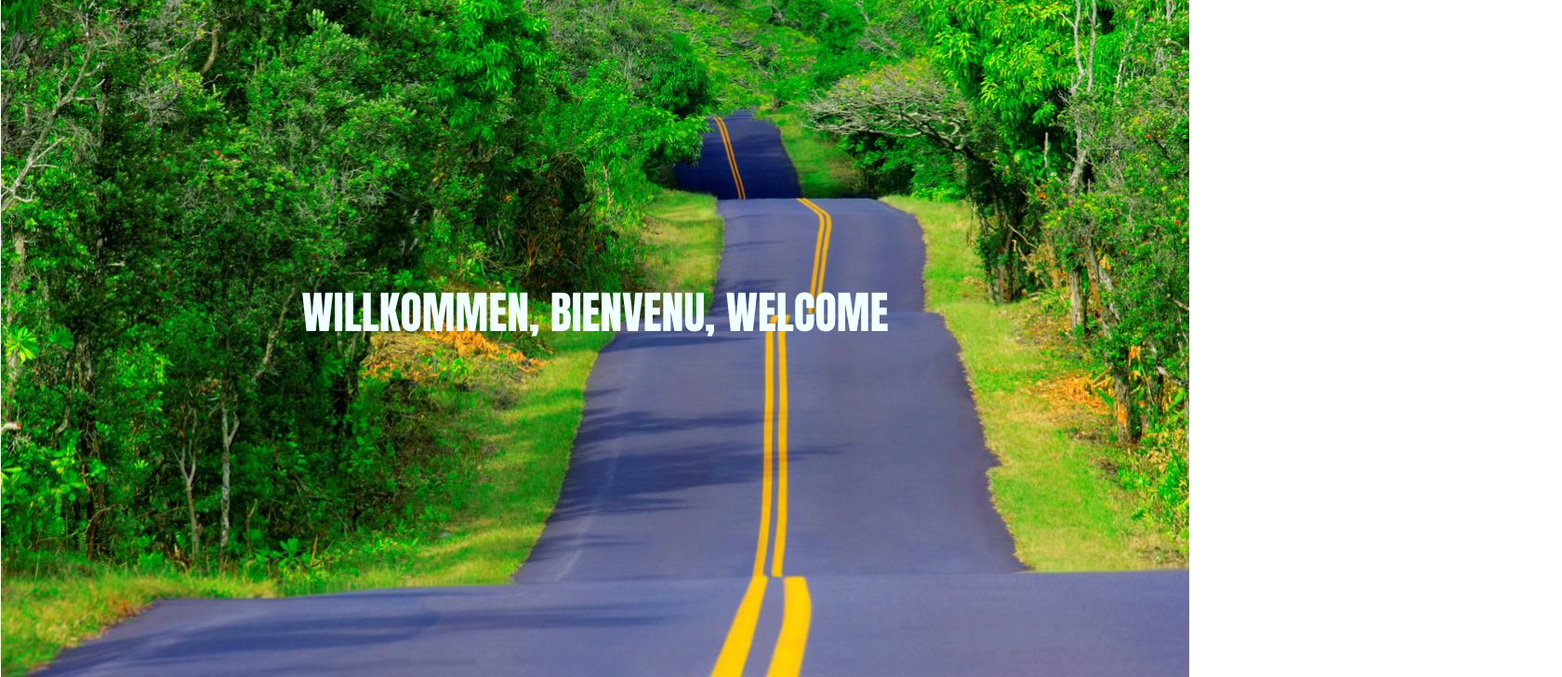
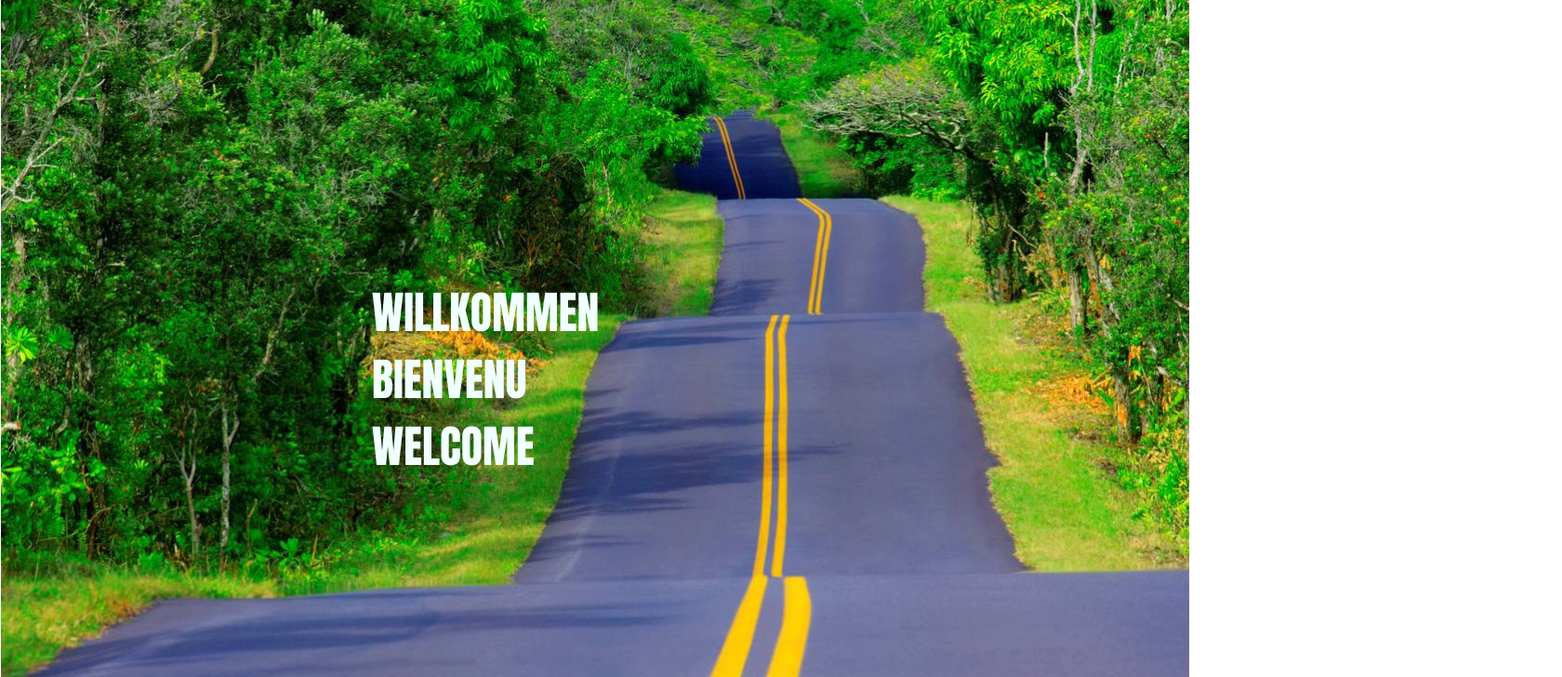
Before and after one commit to montagnonjulien/montagnonjulien.github.io, a plain HTML site: page microsite/index.html in a window 1280 px wide. Shown: the top 728 px of the page at 93% size, 1680 px wide, since content can reach past the window. Drawn offline with Linux system fonts and the light colour scheme.

Commit message:
Update index.html

```diff
--- a/microsite/index.html
+++ b/microsite/index.html
@@ -30,7 +30,6 @@
                 height: 100vh;
                 background-image: url(img/Journey-Destination.jpg);
                 background-size: cover;
-                text-decoration-color: antiquewhite;
                 color: azure;
 
             }
@@ -62,6 +61,11 @@
 
             }
 
+            .text-1 {
+                text-align: left;
+                margin-left: 400px;
+            }
+
             .text-2 {
                 text-decoration:underline;
                 text-decoration-color: red;
@@ -82,7 +86,7 @@
 
         <section id="section-1" class="section">
 
-            <p href="#section-2" Section 2>WILLKOMMEN, BIENVENU, WELCOME</p>
+            <p class="text-1">WILLKOMMEN<br>BIENVENU<br>WELCOME</p>
 
         </section>
 
```
